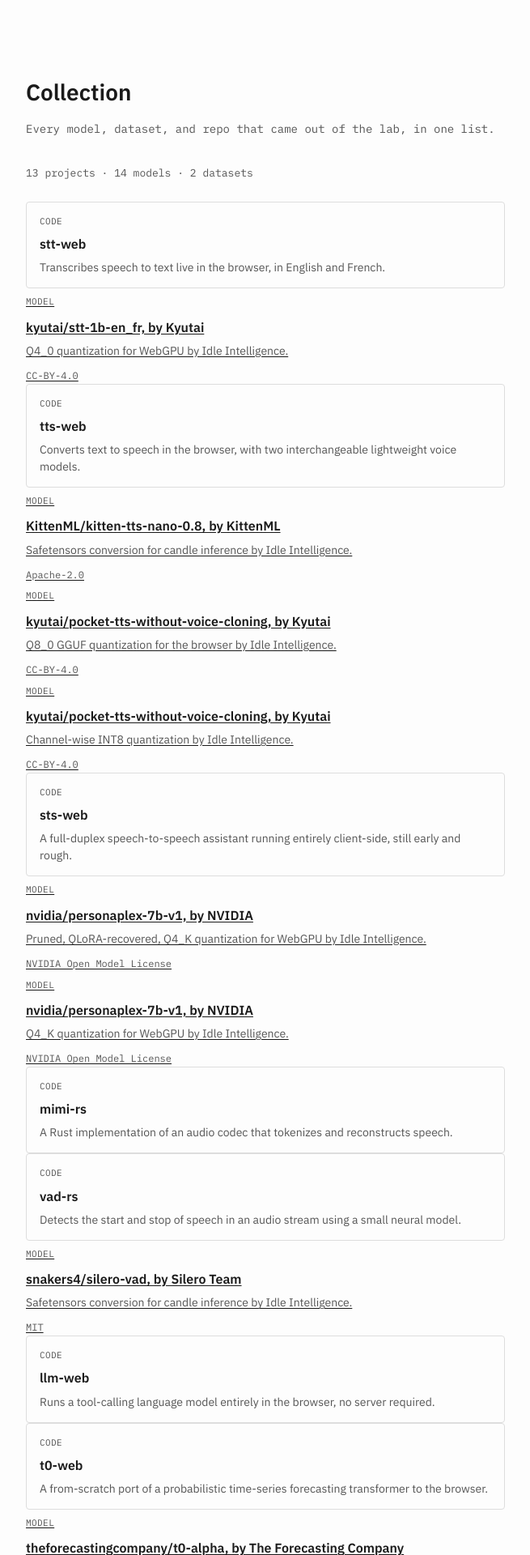
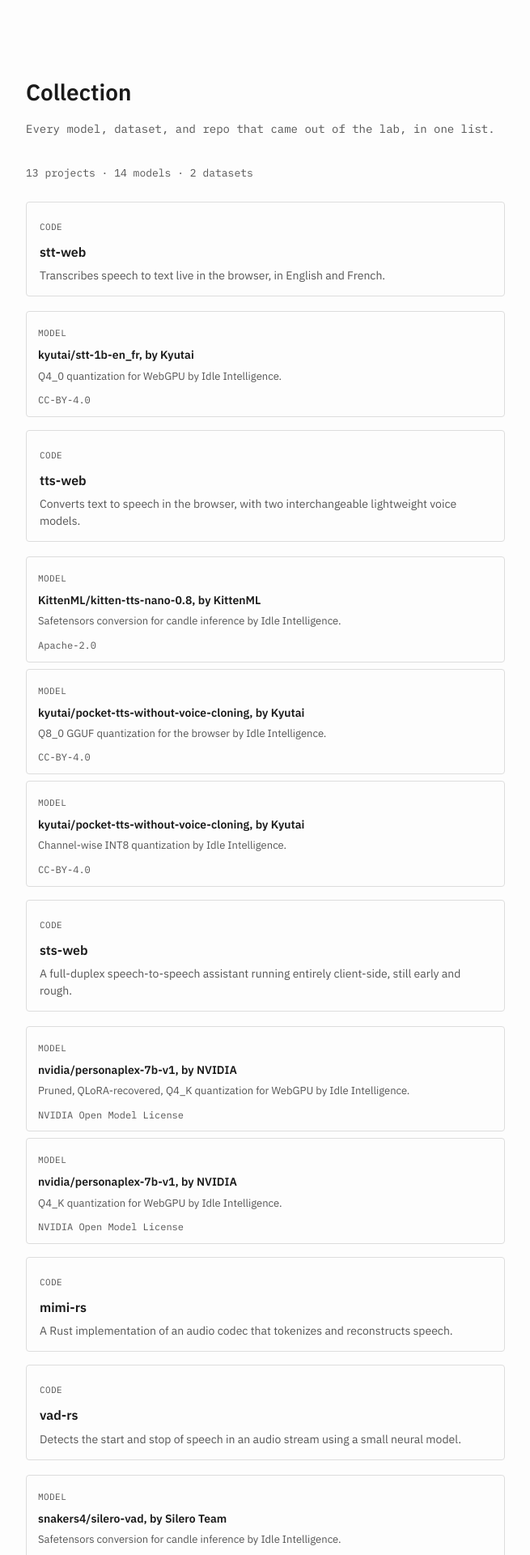
Before and after one commit to idle-intelligence/site, a Jekyll site: the page built from collection/index.md, in a window 1280 px wide. Shown: the top 1920 px of the page at 81% size, without its empty margins (312-967 px from the left). Built offline with Jekyll 4.4.1, drawn with Linux system fonts in a browser that asks for light colours.

Commit message:
collection: card grid stays inside the text column, single column list

```diff
--- a/_layouts/default.html
+++ b/_layouts/default.html
@@ -196,30 +196,19 @@
       text-transform: none;
     }
 
-    .cat-grid-wrap {
-      width: 100vw;
-      margin-left: calc(50% - 50vw);
-      margin-right: calc(50% - 50vw);
-      padding: 0 16px;
+    .cat-list {
+      display: flex;
+      flex-direction: column;
+      gap: 10px;
       margin-bottom: 8px;
-      box-sizing: border-box;
     }
 
-    .cat-grid {
-      max-width: 1080px;
-      margin: 0 auto;
-      display: grid;
-      grid-template-columns: repeat(auto-fit, minmax(280px, 1fr));
-      gap: 16px;
-    }
-
-    .cat-grid:has(> .cat-card:only-child) {
-      grid-template-columns: minmax(280px, 360px);
+    .cat-list + .cat-list {
+      margin-top: 16px;
     }
 
     a.cat-card {
-      display: flex;
-      flex-direction: column;
+      display: block;
       border: 1px solid var(--border);
       border-radius: 4px;
       padding: 14px 16px;
@@ -258,7 +247,6 @@
       line-height: 1.5;
       color: var(--text-secondary);
       margin-bottom: 0;
-      flex-grow: 1;
     }
 
     .cat-card-facts {
@@ -266,6 +254,68 @@
       font-size: 12px;
       color: var(--text-secondary);
       margin-top: 10px;
+      margin-bottom: 0;
+    }
+
+    .cat-list-nested {
+      display: flex;
+      flex-direction: column;
+      gap: 8px;
+      margin: 8px 0 0;
+    }
+
+    a.cat-card-mini {
+      display: block;
+      border: 1px solid var(--border);
+      border-radius: 4px;
+      padding: 10px 14px;
+      color: var(--text);
+      text-decoration: none;
+    }
+
+    a.cat-card-mini:hover {
+      border-color: var(--text);
+      background: color-mix(in srgb, var(--border) 30%, transparent);
+    }
+
+    a.cat-card-mini:focus-visible {
+      outline: 2px solid var(--text);
+      outline-offset: 2px;
+    }
+
+    .cat-card-mini .cat-card-title {
+      font-size: 14px;
+      margin-top: 4px;
+      margin-bottom: 4px;
+    }
+
+    .cat-card-mini .cat-card-desc {
+      font-size: 13px;
+    }
+
+    .attribution {
+      margin: 24px 0;
+      padding: 14px 16px;
+      border: 1px solid var(--border);
+      border-radius: 4px;
+    }
+
+    .attribution-orig {
+      font-size: 15px;
+      font-weight: 600;
+      margin-bottom: 6px;
+    }
+
+    .attribution-contrib {
+      font-size: 14px;
+      color: var(--text-secondary);
+      margin-bottom: 6px;
+    }
+
+    .attribution-license {
+      font-family: var(--mono);
+      font-size: 12px;
+      color: var(--text-secondary);
       margin-bottom: 0;
     }
 
```
